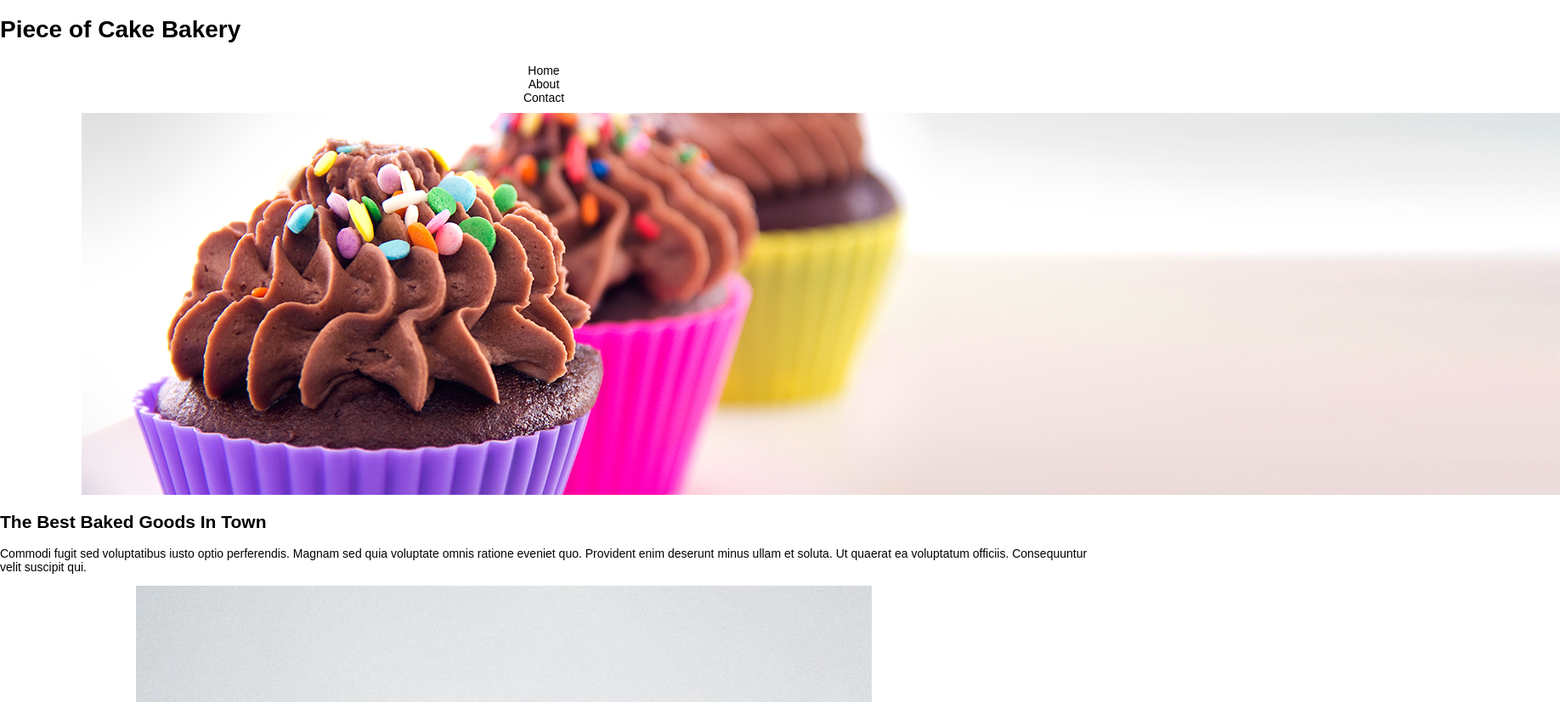
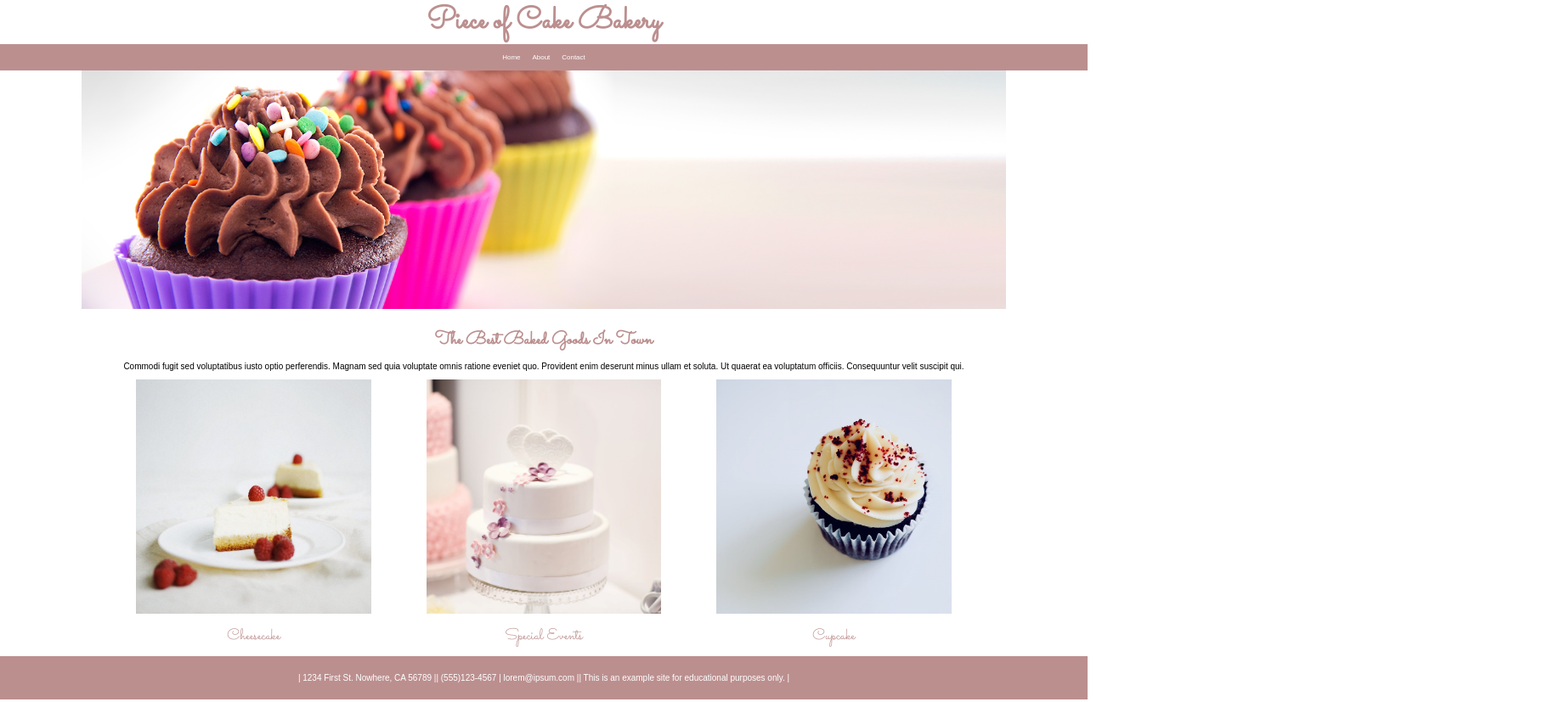
Before and after one commit to adriana-viramontes/M9_VIRAMONTES_ADRIANA, a plain HTML site: page index.html in a window 1280 px wide. Shown: the top 827 px of the page at 85% size, 1836 px wide, since content can reach past the window. Drawn offline with Linux system fonts and the light colour scheme.

Commit message:
desktop css added

```diff
--- a/styles.css
+++ b/styles.css
@@ -198,6 +198,22 @@ body {
 /* DESKTOP */
 @media screen and (min-width: 1008px) {
         /*Header*/
+        @font-face {
+                font-family: Sacramento;
+                src: url(Sacramento-Regular.ttf);
+        }
+        h1 {
+                color: rosybrown;
+                font-family: Sacramento;
+                text-align: center;
+                font-size: 36px;
+                margin: 0;
+        }
+
+        nav {
+                background-color: rosybrown;
+        }
+
         nav ul {
                 list-style: none;
                 text-align: center;
@@ -207,25 +223,71 @@ body {
                 margin: 0;
         }
 
+        nav ul li {
+                display: inline;
+                margin: 5px;
+                font-size: 8px;
+                color: #fff;
+        }
+
+        /* Main */
         figure.banner {
                 width: 85%;
+                margin: auto;
+                text-align: center;
+                float: none;
+        }
+
+        figure.banner img {
+                width: 100%;
+                padding: 0;
+        }
+
+        h2 {
+                font-family: Sacramento;
+                text-align: center;
+                color: rosybrown;
+                margin-bottom: 0;
+        }
+
+        p {
+                text-align: center;
+                font-size: 10px;
+                margin: 0;
+                padding: 10px;
+        }
+
+        div {
+                display: flex;
+                justify-content: space-around;
+                width: 80%;
+                margin: auto;
         }
 
         figure {
+                width: 27%;
+                float: left;
                 margin: auto;
         }
 
-        figcaption {
-                font-size: 12px;
-                padding: 5px;
+        figure img {
+                width: 100%;
         }
 
-        div {
-                width: 75%;
-                margin: auto;
+        figcaption {
+                text-align: center;
+                color: rosybrown;
+                font-family: Sacramento;
+                font-size: 18px;
+                padding: 10px;
         }
 
+        /* Footer */
         footer {
+                clear: both;
+                background-color: rosybrown;
+                color: #fff;
                 padding: 10px 5px;
+                font-size: 8px;
         }
 }
```
